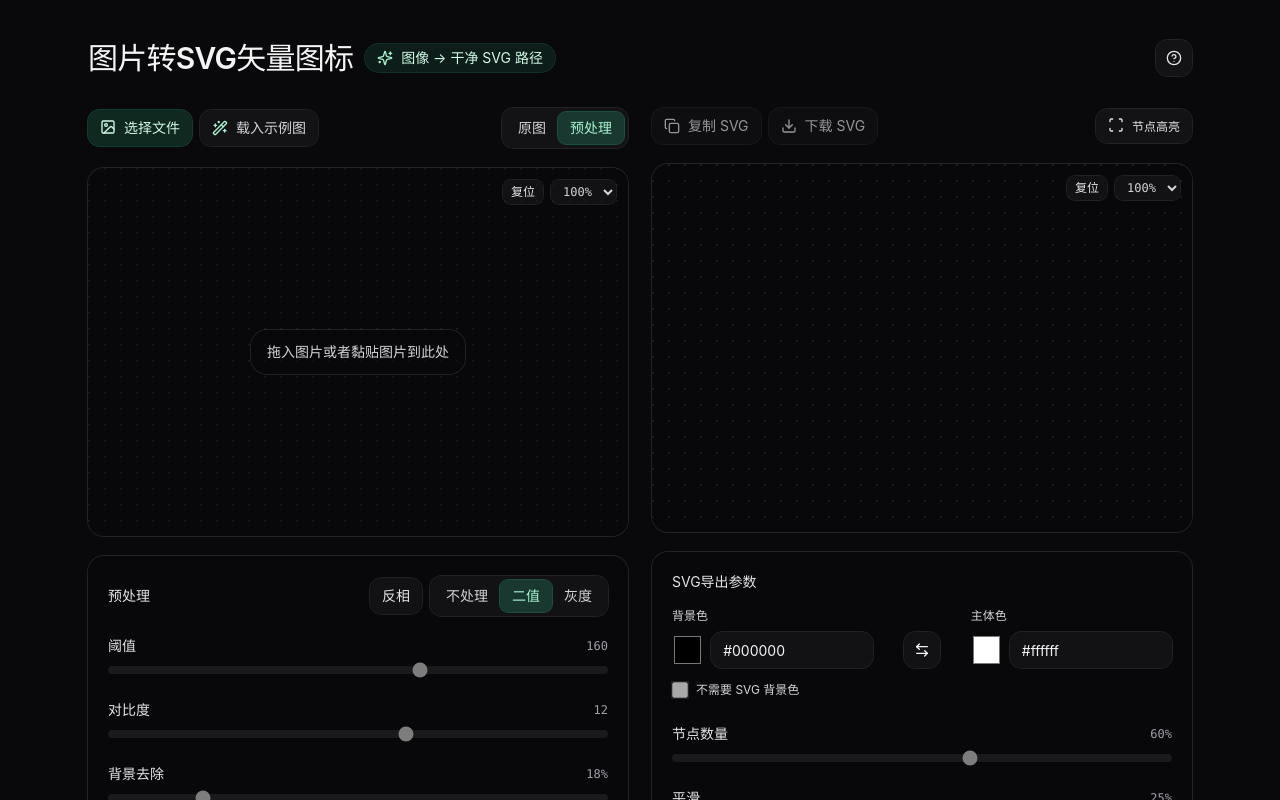
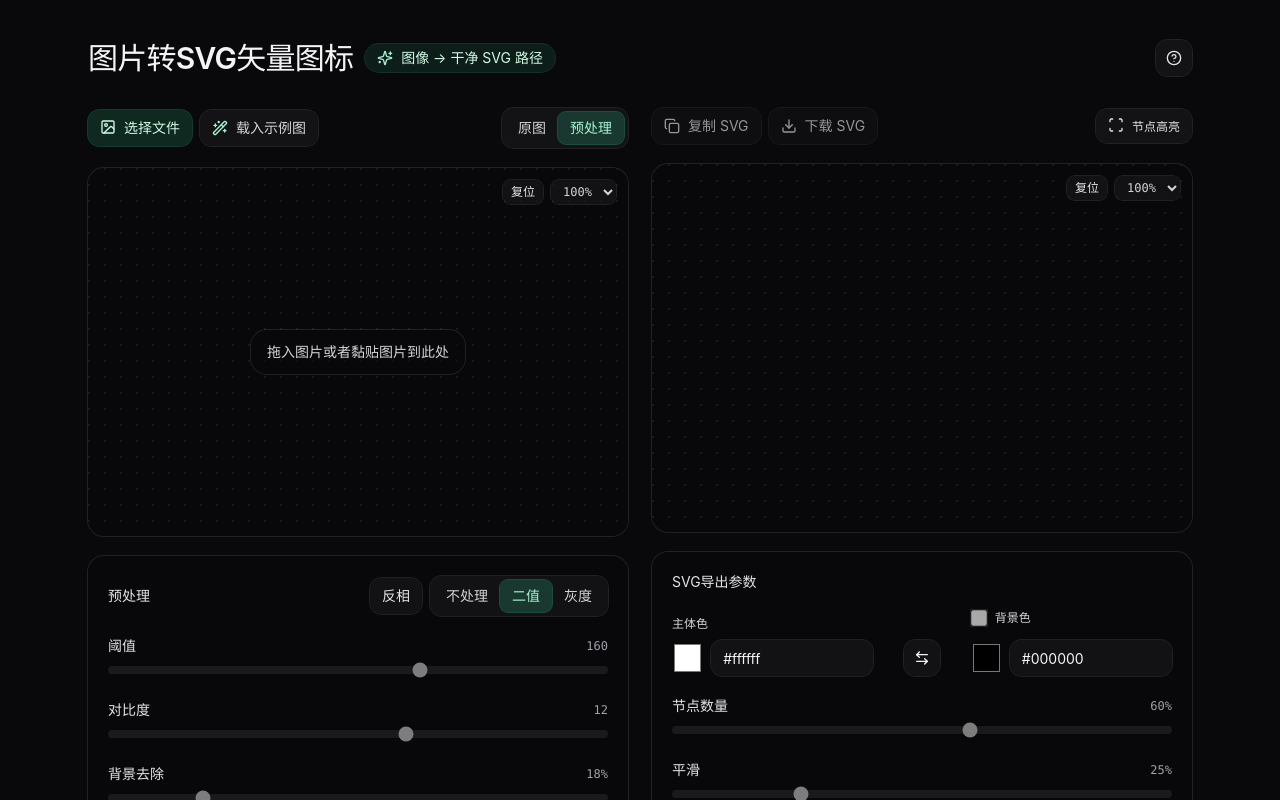
Before and after one commit to F1rstDan/img2icon-svg, a React (Vite) app: page /#/ in a window 1280 px wide. Shown: the top 800 px of the page. Built offline with nearby package versions, Linux system fonts and the light colour scheme.

Commit message:
feat: 优化 SVG 导出功能
Co-authored-by: traeagent <traeagent@users.noreply.github.com>

```diff
--- a/src/components/VectorizePanel.tsx
+++ b/src/components/VectorizePanel.tsx
@@ -23,36 +23,6 @@ export default function VectorizePanel({
       <div className="mt-4 space-y-5">
         <div className="grid grid-cols-12 items-end gap-3">
           <div className="col-span-5">
-            <div className="text-xs text-zinc-300">背景色</div>
-            <div className="mt-2 flex items-center gap-2">
-              <input
-                type="color"
-                value={params.backgroundColor}
-                onChange={(e) => onChange({ backgroundColor: e.target.value })}
-                className="h-9 w-10 cursor-pointer rounded-lg bg-transparent"
-                disabled={disabled}
-              />
-              <input
-                type="text"
-                value={params.backgroundColor}
-                onChange={(e) => onChange({ backgroundColor: e.target.value })}
-                className="h-9 w-full rounded-xl bg-zinc-900/70 px-3 text-sm text-zinc-100 ring-1 ring-white/10"
-                disabled={disabled}
-              />
-            </div>
-          </div>
-          <div className="col-span-2 flex justify-center">
-            <button
-              type="button"
-              onClick={() => onChange({ backgroundColor: params.foregroundColor, foregroundColor: params.backgroundColor })}
-              className="inline-flex h-9 w-9 items-center justify-center rounded-xl bg-zinc-900/70 ring-1 ring-white/10 hover:bg-zinc-900"
-              aria-label="交换颜色"
-              disabled={disabled}
-            >
-              <ArrowLeftRight className="h-4 w-4" />
-            </button>
-          </div>
-          <div className="col-span-5">
             <div className="text-xs text-zinc-300">主体色</div>
             <div className="mt-2 flex items-center gap-2">
               <input
@@ -71,17 +41,44 @@ export default function VectorizePanel({
               />
             </div>
           </div>
-          <div className="col-span-12">
+          <div className="col-span-2 flex justify-center">
+            <button
+              type="button"
+              onClick={() => onChange({ backgroundColor: params.foregroundColor, foregroundColor: params.backgroundColor })}
+              className="inline-flex h-9 w-9 items-center justify-center rounded-xl bg-zinc-900/70 ring-1 ring-white/10 hover:bg-zinc-900"
+              aria-label="交换颜色"
+              disabled={disabled}
+            >
+              <ArrowLeftRight className="h-4 w-4" />
+            </button>
+          </div>
+          <div className="col-span-5">
             <label className="inline-flex items-center gap-2 text-xs text-zinc-300">
               <input
                 type="checkbox"
                 className="h-4 w-4 rounded border-white/10 bg-zinc-900/70 text-emerald-400 ring-1 ring-white/10"
-                checked={params.noBackground}
-                onChange={(e) => onChange({ noBackground: e.target.checked })}
+                checked={!params.noBackground}
+                onChange={(e) => onChange({ noBackground: !e.target.checked })}
                 disabled={disabled}
               />
-              <span>不需要 SVG 背景色</span>
+              <span>背景色</span>
             </label>
+            <div className="mt-2 flex items-center gap-2">
+              <input
+                type="color"
+                value={params.backgroundColor}
+                onChange={(e) => onChange({ backgroundColor: e.target.value })}
+                className="h-9 w-10 cursor-pointer rounded-lg bg-transparent"
+                disabled={disabled}
+              />
+              <input
+                type="text"
+                value={params.backgroundColor}
+                onChange={(e) => onChange({ backgroundColor: e.target.value })}
+                className="h-9 w-full rounded-xl bg-zinc-900/70 px-3 text-sm text-zinc-100 ring-1 ring-white/10"
+                disabled={disabled}
+              />
+            </div>
           </div>
         </div>
 
--- a/src/store/useWorkspaceStore.ts
+++ b/src/store/useWorkspaceStore.ts
@@ -35,7 +35,7 @@ const defaultVectorize: VectorizeParams = {
   nodeDensity: 0.6,
   smoothing: 0.25,
   speckleFilter: 0.2,
-  noBackground: false,
+  noBackground: true,
   backgroundColor: "#000000",
   foregroundColor: "#ffffff",
 };
```
